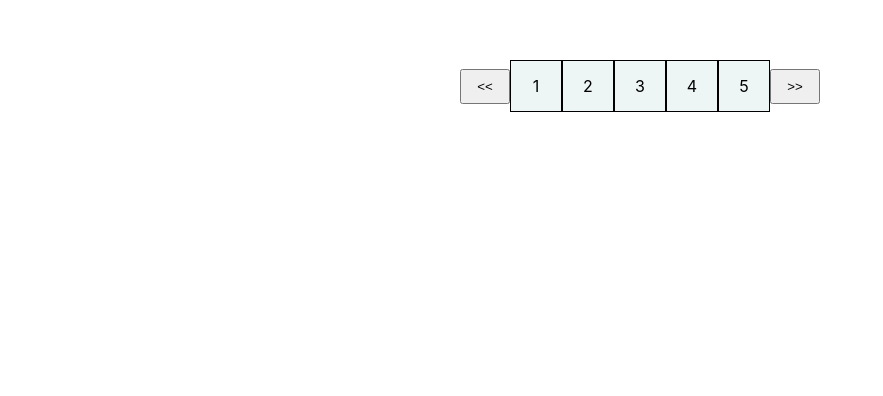
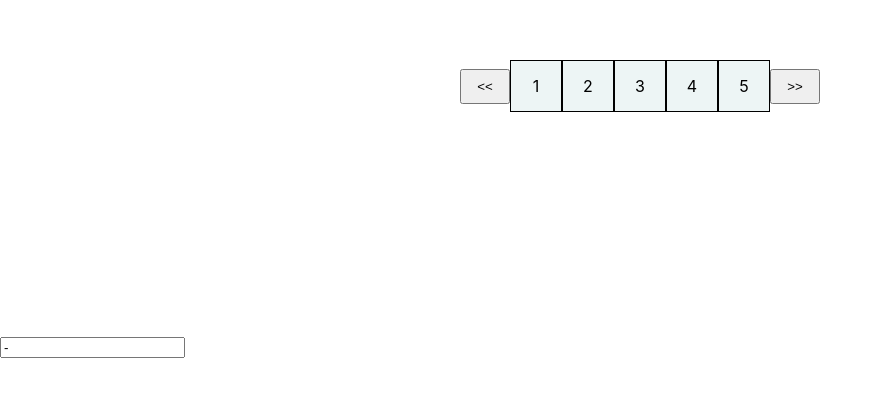
Before and after one commit to AlvaroCabero/W04Ex04-react-numbers, a React (Create React App) app: page / in a window 1280 px wide. Shown: the part 164-560 px from the top of the page, without its empty margins (0-883 px from the left). Built offline with nearby package versions, Linux system fonts and the light colour scheme.

Commit message:
:tada: Added Miniscreen Component to Print Selected Number

```diff
--- a/src/App.js
+++ b/src/App.js
@@ -1,10 +1,12 @@
 import { useState } from "react";
 import "./App.css";
 import Button from "./Button";
+import Miniscreen from "./Miniscreen";
 import Number from "./Number";
 
 function App() {
   const [numbers, setNumbers] = useState([1, 2, 3, 4, 5]);
+  const [number, setNumber] = useState("-");
 
   const increment = () => {
     if (numbers[0] < 16) {
@@ -18,7 +20,7 @@ function App() {
     }
   };
   const showNumber = (event) => {
-    setNumbers(event.target.innerText);
+    setNumber(event.target.innerText);
   };
 
   return (
@@ -33,7 +35,9 @@ function App() {
         <Button text=">>" actionOnClick={increment} />
       </div>
       <div></div>
-      <div></div>
+      <div>
+        <Miniscreen number={number} />
+      </div>
     </>
   );
 }
--- /dev/null
+++ b/src/Miniscreen.js
@@ -0,0 +1,5 @@
+const Miniscreen = ({ number }) => {
+  return <input type="text" value={number} readOnly />;
+};
+
+export default Miniscreen;
```
